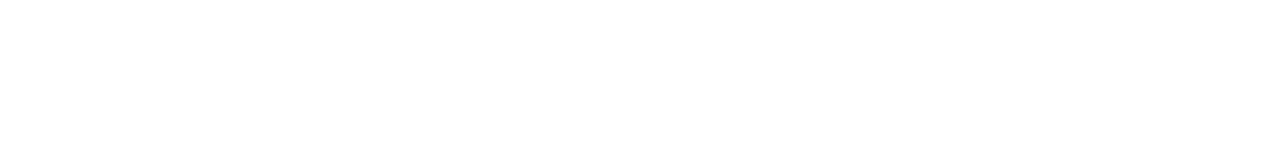
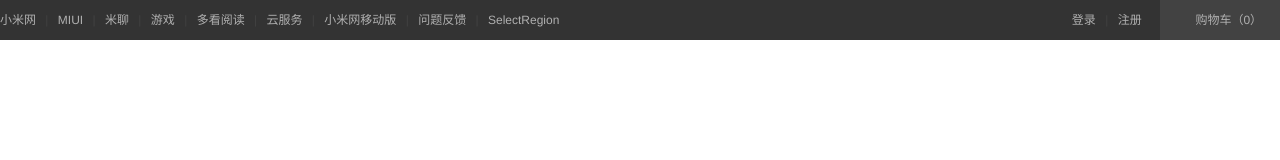
Before and after one commit to preservance717/xiaomi, a plain HTML site: page index.html in a window 1280 px wide. Drawn offline with Linux system fonts and the light colour scheme.

Commit message:
add topbar section

```diff
--- a/css/style.css
+++ b/css/style.css
@@ -0,0 +1,114 @@
+@font-face {
+    font-family: 'iconfont';
+    src: url("iconfont.eot");
+    src: url("iconfont.eot?#iefx") format("embedded-optentype");
+url('iconfont.woff') format('woff');
+url('iconfont.ttf') format('truetype'),
+url('iconfont.svg#iconfont') format(svg);
+}
+
+.iconfont {
+    font-family: 'iconfont' !important;
+    font-size: 16px;
+    font-style: normal;
+    -webkit-font-smoothing: antialiased;
+    -webkit-text-stroke-width: 0.2px;
+    -moz-osx-font-smoothing: grayscale;
+}
+
+body {
+    margin: 0;
+    padding: 0;
+    font: 14px/1.5 "Helvetica Neue", Helvetica, Arial, "Microsoft Yahei", "Hiragino Sans GB", "Heiti SC", "WenQuanYi Micro Hei, iconfont", sans-serif !important;
+    background-color: #ffffff;
+    min-width: 1226px;
+}
+
+.container:before, .container:after {
+    content: '';
+    display: table;
+    clear: both;
+}
+
+a {
+    text-decoration: none;
+}
+
+#topbar {
+    background: #333;
+    font-size: 12px;
+    height: 40px;
+}
+
+#topbar a {
+    color: #b0b0b0;
+    text-decoration: none;
+}
+
+#topbar a:hover {
+    color: #fff;
+}
+
+.container {
+    widhth: 1226px;
+    margin: 0 auto;
+}
+
+.sep {
+    color: #424242;
+    margin: 0.5em;
+}
+
+#topbarnav {
+    float: left;
+    height: 40px;
+    line-height: 40px;
+    overflow: hidden;
+}
+
+#topbarinfo {
+    float: right;
+}
+
+#gouwuche, #cart {
+    display: inline-block;
+    position: relative;
+    text-align: center;
+    line-height: 40px;
+    height: 40px;
+    width: 120px;
+    margin-left: 15px;
+    background-color: #424242;
+}
+
+#cart {
+    margin-left: 0px;
+}
+
+#gouwuche .iconfont {
+    width: 20px;
+    height: 20px;
+    margin-left: 5px;
+    line-height: 20px;
+}
+
+#cartmenu {
+    position: absolute;
+    right: 0;
+    top: 40px;
+    overflow: hidden;
+    z-index: 31;
+    width: 316px;
+    height: 0;
+    color: #424242;
+    background: #ffffff;
+    box-shadow: 0 2px 10px rgba(0, 0, 0, 0.15);
+    transition: all 0.2s;
+}
+
+#cartmenu span {
+    display: block;
+    margin: 5px 20px 20px;
+    padding: 20px;
+    text-align: center;
+}
--- a/index.html
+++ b/index.html
@@ -2,9 +2,44 @@
 <html lang="en">
 <head>
     <meta charset="UTF-8">
-    <title>Title</title>
+    <title>仿小米官网首页</title>
+    <link rel="stylesheet" href="css/style.css">
+    <link rel="shortcut icon" href="//s01.mifile.cn/favicon.ico" type="image/x-icon">
 </head>
 <body>
+<div id="topbar">
+    <div class="container">
+        <div id="topbarnav">
+            <a href="javascript:;">小米网</a>
+            <span class="sep">|</span>
+            <a href="javascript:;">MIUI</a>
+            <span class="sep">|</span>
+            <a href="javascript:;">米聊</a>
+            <span class="sep">|</span>
+            <a href="javascript:;">游戏</a>
+            <span class="sep">|</span>
+            <a href="javascript:;">多看阅读</a>
+            <span class="sep">|</span>
+            <a href="javascript:;">云服务</a>
+            <span class="sep">|</span>
+            <a href="javascript:;">小米网移动版</a>
+            <span class="sep">|</span>
+            <a href="javascript:;">问题反馈</a>
+            <span class="sep">|</span>
+            <a href="javascript:;">SelectRegion</a>
+        </div>
 
+        <div id="topbarinfo">
+            <a class="logo" href="javascript:;">登录</a>
+            <span class="sep">|</span>
+            <a class="logo" href="javascript:;">注册</a>
+            <div id="gouwuche">
+                <a id="cart" href="javascript:;"><i class="iconfont">&#xe600</i>购物车（0）</a>
+                <div id="cartmenu"><span>购物车中没有，赶紧选购吧！</span></div>
+            </div>
+        </div>
+    </div>
+</div>
+<script type="text/javascript" src="js/index.js"></script>
 </body>
 </html>
--- a/js/index.js
+++ b/js/index.js
@@ -1,3 +1,9 @@
-/**
- * Created by 高乐 on 2016/11/17.
- */
+var cart = document.getElementById('cart');
+var cartmenu = document.getElementById('cartmenu');
+var cartmenudiv = cartmenu.getElementsByTagName('div')[0]
+
+cart.onmouseover = function () {
+    cart.style.background = "fff";
+    cart.style.color = '#ff6700';
+    cartmenu.style.height = 100 + 'px';
+}
```
